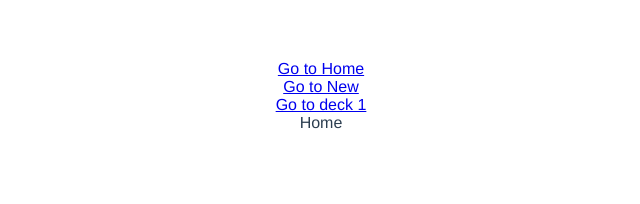
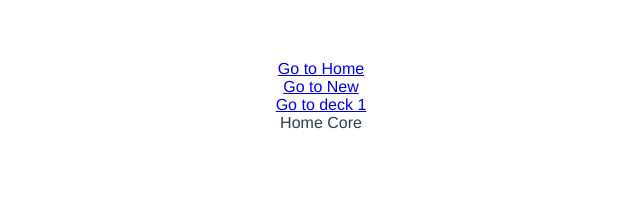
Before and after one commit to giofcosta/deck-of-cards, a Vue app: page / in a window 1280 px wide. Shown: the top 204 px of the page, without its empty margins (319-959 px from the left). Built offline with nearby package versions, Linux system fonts and the light colour scheme.

Commit message:
configured tests

```diff
--- a/src/pages/Home.vue
+++ b/src/pages/Home.vue
@@ -1,5 +1,5 @@
 <template>
   <div>
-    Home
+    Home Core
   </div>
 </template>
```
Also changed, not shown: 1 other file (tests, documents, lock files or other folders).
